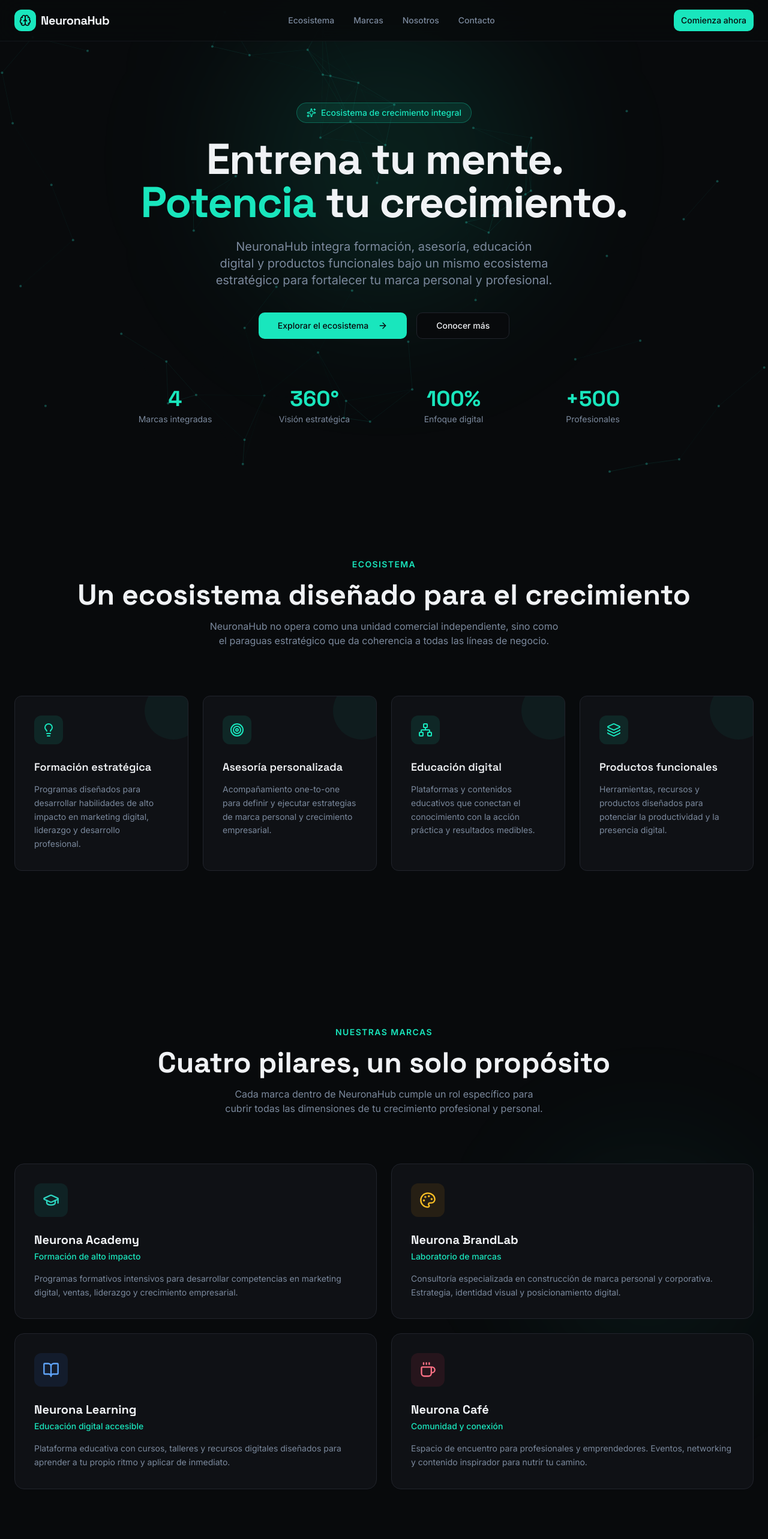
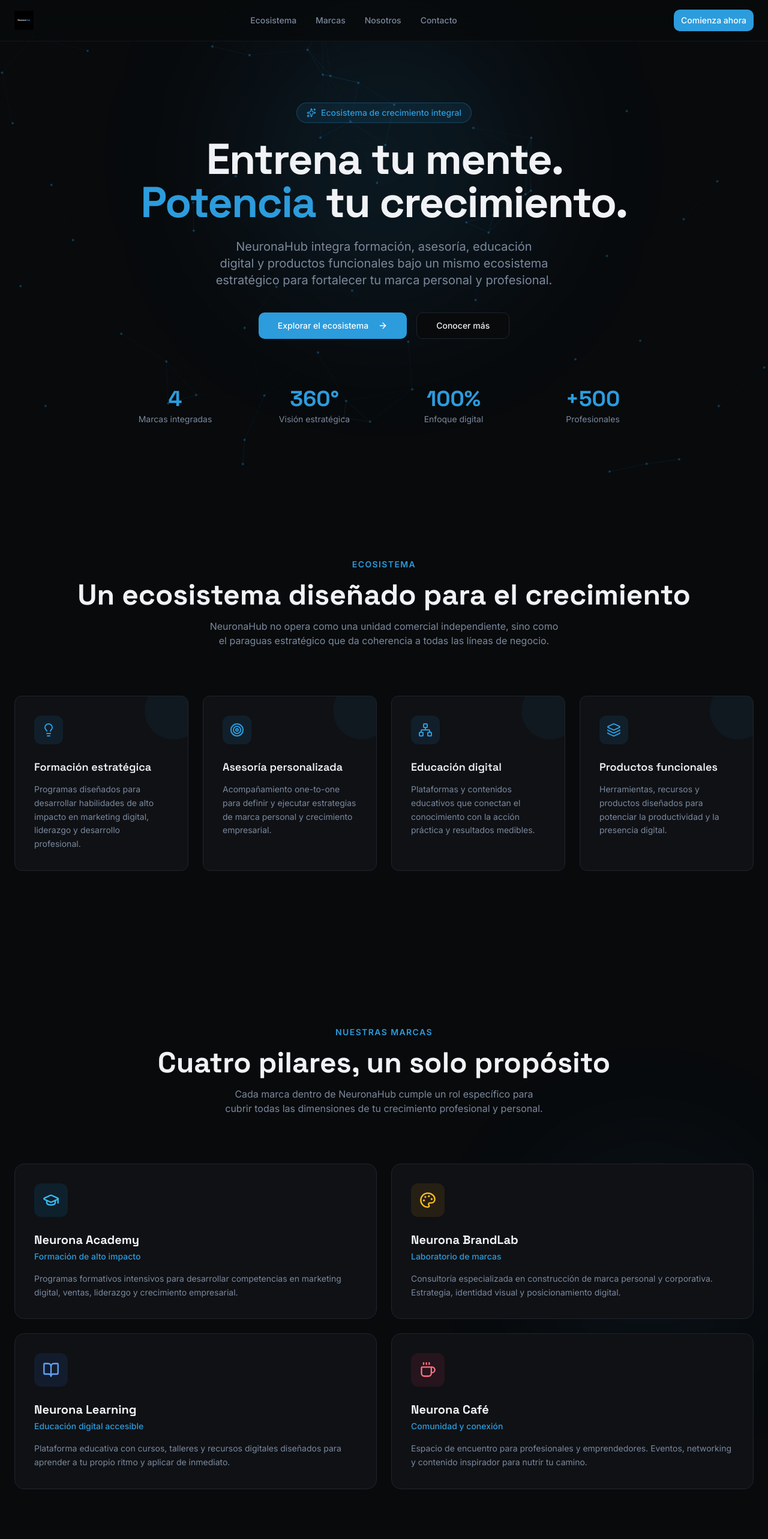
Before and after one commit to andreszapataq/neurona-hub-landing-page, a Next.js app: page / in a window 1280 px wide. Shown: the top 2566 px of the page at 60% size. Built offline with nearby package versions, Linux system fonts and the light colour scheme.

Commit message:
refactor: update design system to brand blue and integrate logo\n\nShift primary color to brand blue and integrate new logo in navbar and footer

```diff
--- a/app/globals.css
+++ b/app/globals.css
@@ -20,20 +20,20 @@ body {
     --card-foreground: 210 20% 95%;
     --popover: 220 18% 7%;
     --popover-foreground: 210 20% 95%;
-    --primary: 168 80% 50%;
-    --primary-foreground: 220 20% 4%;
+    --primary: 202 72% 52%;
+    --primary-foreground: 0 0% 100%;
     --secondary: 220 15% 12%;
     --secondary-foreground: 210 20% 85%;
     --muted: 220 15% 12%;
     --muted-foreground: 215 15% 55%;
-    --accent: 168 80% 50%;
-    --accent-foreground: 220 20% 4%;
+    --accent: 202 72% 52%;
+    --accent-foreground: 0 0% 100%;
     --destructive: 0 84.2% 60.2%;
     --destructive-foreground: 0 0% 98%;
     --border: 220 15% 15%;
     --input: 220 15% 15%;
-    --ring: 168 80% 50%;
-    --chart-1: 168 80% 50%;
+    --ring: 202 72% 52%;
+    --chart-1: 202 72% 52%;
     --chart-2: 173 58% 39%;
     --chart-3: 197 37% 24%;
     --chart-4: 43 74% 66%;
@@ -41,12 +41,12 @@ body {
     --radius: 0.75rem;
     --sidebar-background: 220 18% 7%;
     --sidebar-foreground: 210 20% 85%;
-    --sidebar-primary: 168 80% 50%;
-    --sidebar-primary-foreground: 220 20% 4%;
+    --sidebar-primary: 202 72% 52%;
+    --sidebar-primary-foreground: 0 0% 100%;
     --sidebar-accent: 220 15% 12%;
     --sidebar-accent-foreground: 210 20% 85%;
     --sidebar-border: 220 15% 15%;
-    --sidebar-ring: 168 80% 50%;
+    --sidebar-ring: 202 72% 52%;
   }
 }
 
--- a/app/layout.tsx
+++ b/app/layout.tsx
@@ -12,7 +12,7 @@ export const metadata: Metadata = {
 }
 
 export const viewport: Viewport = {
-  themeColor: '#0a0f14',
+  themeColor: '#080d12',
 }
 
 export default function RootLayout({
--- a/components/brands-section.tsx
+++ b/components/brands-section.tsx
@@ -17,10 +17,10 @@ const brands = [
     tagline: "Formación de alto impacto",
     description:
       "Programas formativos intensivos para desarrollar competencias en marketing digital, ventas, liderazgo y crecimiento empresarial.",
-    color: "from-teal-500/20 to-cyan-500/20",
-    borderColor: "hover:border-teal-500/50",
-    iconBg: "bg-teal-500/10",
-    iconColor: "text-teal-400",
+    color: "from-sky-500/20 to-blue-500/20",
+    borderColor: "hover:border-sky-500/50",
+    iconBg: "bg-sky-500/10",
+    iconColor: "text-sky-400",
   },
   {
     name: "Neurona BrandLab",
--- a/components/footer.tsx
+++ b/components/footer.tsx
@@ -1,6 +1,6 @@
 "use client"
 
-import { Brain } from "lucide-react"
+import Image from "next/image"
 
 const footerLinks = {
   Marcas: [
@@ -29,13 +29,14 @@ export function Footer() {
         <div className="grid gap-12 md:grid-cols-2 lg:grid-cols-4">
           {/* Brand */}
           <div>
-            <a href="#" className="flex items-center gap-2">
-              <div className="flex h-9 w-9 items-center justify-center rounded-lg bg-primary">
-                <Brain className="h-5 w-5 text-primary-foreground" />
-              </div>
-              <span className="font-display text-xl font-bold text-foreground">
-                NeuronaHub
-              </span>
+            <a href="#" className="flex items-center">
+              <Image
+                src="/images/logo.jpeg"
+                alt="NeuronaHub"
+                width={160}
+                height={40}
+                className="h-8 w-auto"
+              />
             </a>
             <p className="mt-4 text-sm leading-relaxed text-muted-foreground">
               Entrenar la mente, fortalecer la marca personal y potenciar el crecimiento
--- a/components/navbar.tsx
+++ b/components/navbar.tsx
@@ -1,8 +1,9 @@
 "use client"
 
 import { motion } from "framer-motion"
-import { Brain, Menu, X } from "lucide-react"
+import { Menu, X } from "lucide-react"
 import { useState } from "react"
+import Image from "next/image"
 import { Button } from "@/components/ui/button"
 
 const navLinks = [
@@ -23,13 +24,15 @@ export function Navbar() {
       className="fixed top-0 z-50 w-full border-b border-border/50 bg-background/80 backdrop-blur-xl"
     >
       <div className="mx-auto flex max-w-7xl items-center justify-between px-6 py-4">
-        <a href="#" className="flex items-center gap-2">
-          <div className="flex h-9 w-9 items-center justify-center rounded-lg bg-primary">
-            <Brain className="h-5 w-5 text-primary-foreground" />
-          </div>
-          <span className="font-display text-xl font-bold tracking-tight text-foreground">
-            NeuronaHub
-          </span>
+        <a href="#" className="flex items-center">
+          <Image
+            src="/images/logo.jpeg"
+            alt="NeuronaHub"
+            width={160}
+            height={40}
+            className="h-8 w-auto"
+            priority
+          />
         </a>
 
         <nav className="hidden items-center gap-8 md:flex" aria-label="Navegación principal">
--- a/components/neural-background.tsx
+++ b/components/neural-background.tsx
@@ -59,7 +59,7 @@ export function NeuralBackground() {
 
           if (distance < connectionDistance) {
             const opacity = (1 - distance / connectionDistance) * 0.15
-            ctx.strokeStyle = `rgba(45, 212, 191, ${opacity})`
+            ctx.strokeStyle = `rgba(46, 155, 218, ${opacity})`
             ctx.lineWidth = 1
             ctx.beginPath()
             ctx.moveTo(nodes[i].x, nodes[i].y)
@@ -70,7 +70,7 @@ export function NeuralBackground() {
       }
 
       nodes.forEach((node) => {
-        ctx.fillStyle = "rgba(45, 212, 191, 0.3)"
+        ctx.fillStyle = "rgba(46, 155, 218, 0.3)"
         ctx.beginPath()
         ctx.arc(node.x, node.y, 2, 0, Math.PI * 2)
         ctx.fill()
```
Also changed, not shown: public/images/logo.jpeg (added).
